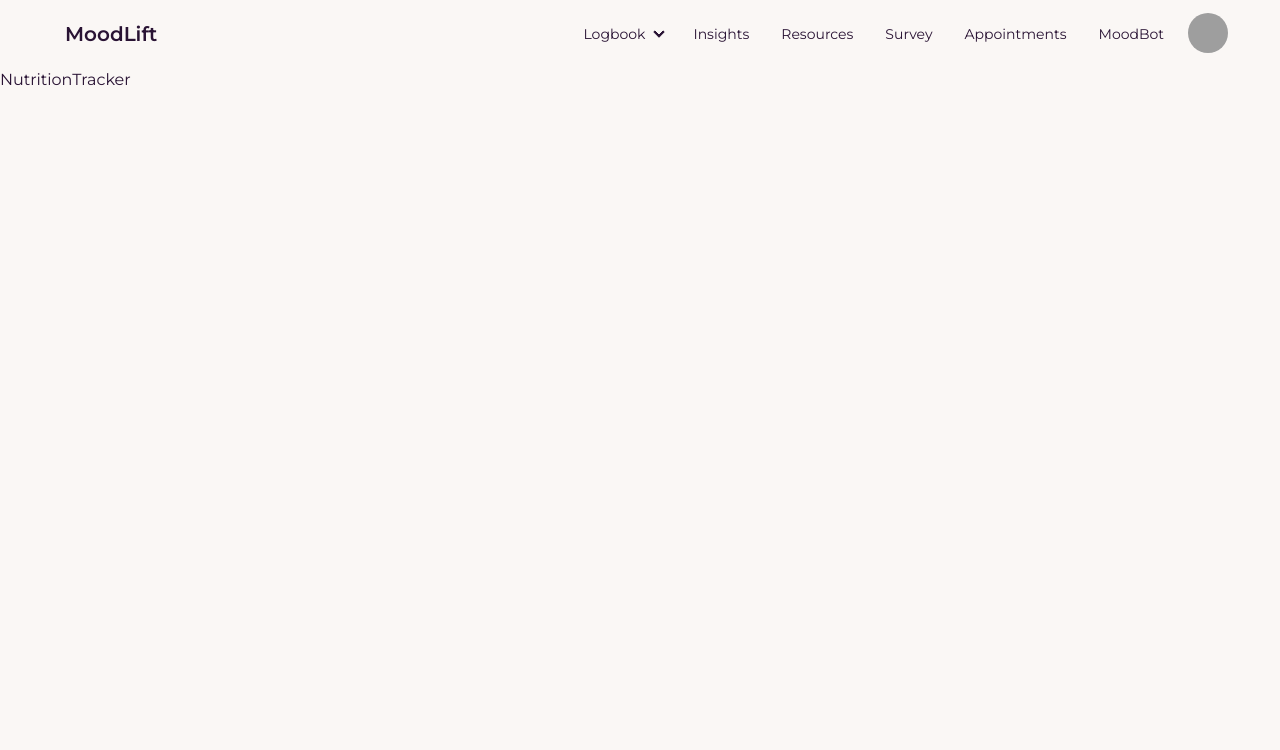
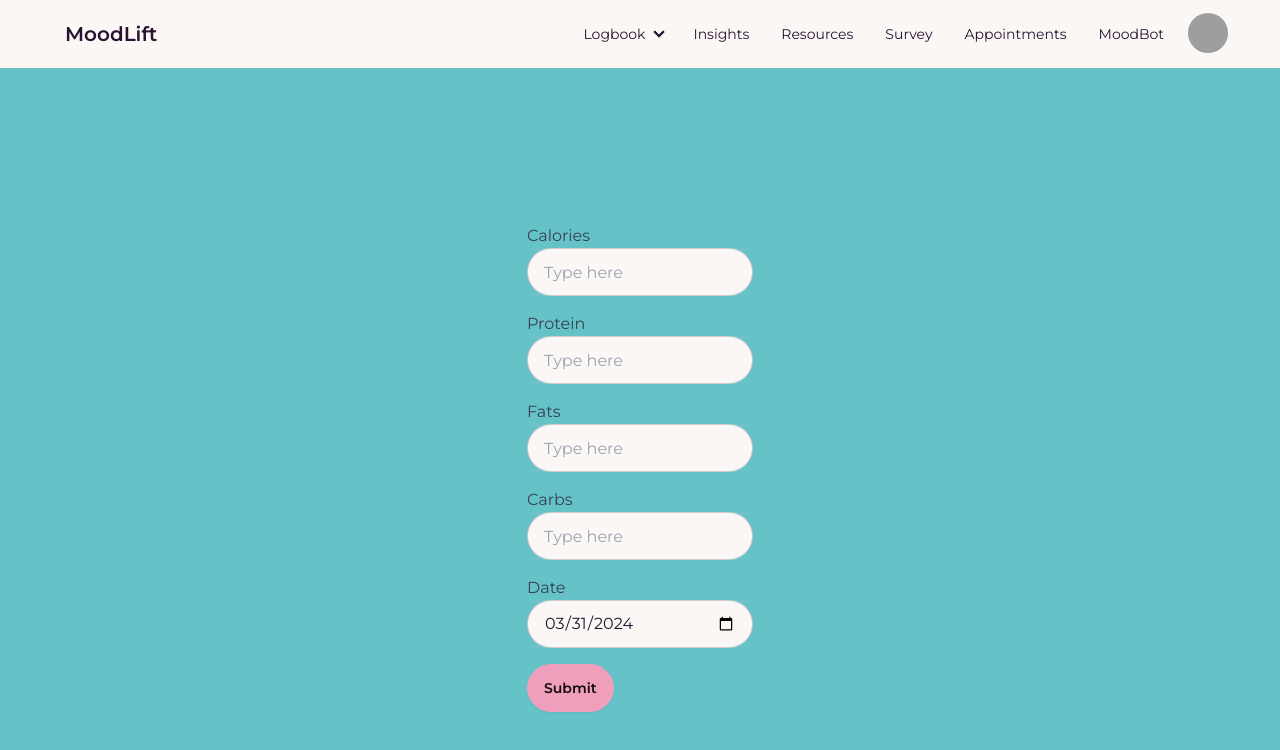
Before and after one commit to abdullahz34/MoodLift, a Next.js app: page /logbook/nutritionTracker in a window 1280 px wide. Shown: the top 750 px of the page. Built offline with nearby package versions, Linux system fonts and the light colour scheme; grey boxes are pictures that could not be loaded.

Commit message:
feat: created basic frontend

```diff
--- a/src/app/api/logging/route.js
+++ b/src/app/api/logging/route.js
@@ -3,10 +3,17 @@ import connect from "../../../../db";
 import { Logbook } from "../../../../models/logbookSchema";
 
 export const GET = async (request) => {
-    try {
-        await connect();
-        return NextResponse.json("Logbook fetched successfully", { status: 200 });
-    } catch (error) {
-        return NextResponse.error("Error in fetching logbook" + error, { status: 500 });
-    }
+  try {
+    await connect();
+
+    const logbooks = await Logbook.find(); // Fetch all logbooks
+
+    return NextResponse.json(logbooks, { status: 200 }); // Return the fetched logbooks
+  } catch (error) {
+    console.error("Error in fetching logbook:", error); // Log detailed error message
+
+    const errorMessage =
+      error.message || "An error occurred while fetching logbooks"; // Provide a generic error message if needed
+    return NextResponse.json({ error: errorMessage }, { status: 500 }); // Return a JSON response with the error message
+  }
 };
--- a/src/app/logbook/nutritionTracker/page.tsx
+++ b/src/app/logbook/nutritionTracker/page.tsx
@@ -1,8 +1,68 @@
-import React from 'react'
+'use client'
+import React, { useState } from 'react'
+
+async function getData() {
+  const response = await fetch('http://localhost:3000/api/logging', {cache: "no-store"});
+  if (!response.ok) {
+    throw new Error('Response for the logging API call failed! (nutrition)');
+  }
+  return response.json()
+}
+
+const username = "testuser"
+
 
 const NutritionTracker = () => {
+  const [submitted, setSubmitted] = useState(false);
+  const [date, setDate] = useState(getFormattedCurrentDate());
+
+  const handleSubmit = (event) => {
+    event.preventDefault();
+    setSubmitted(true);
+    setTimeout(() => setSubmitted(false), 3000); // Hide the message after 3 seconds
+    // Here you can add your logic to send the form data to the server
+  }
+
+  function getFormattedCurrentDate() {
+    const today = new Date();
+    const year = today.getFullYear();
+    const month = String(today.getMonth() + 1).padStart(2, '0'); // Adding 1 to month because it's zero-based
+    const day = String(today.getDate()).padStart(2, '0');
+    return `${year}-${month}-${day}`;
+  }
+
   return (
-    <div>NutritionTracker</div>
+    <div className="flex flex-col items-center justify-center min-h-screen bg-primary">
+      {submitted && (
+        <div role="alert" className="alert alert-success fixed top-0 left-0 right-0 flex items-center justify-center mt-4 p-2 text-sm max-w-xs mx-auto">
+          <svg xmlns="http://www.w3.org/2000/svg" className="stroke-current shrink-0 h-4 w-4 mr-2" fill="none" viewBox="0 0 24 24"><path strokeLinecap="round" strokeLinejoin="round" strokeWidth="2" d="M9 12l2 2 4-4m6 2a9 9 0 11-18 0 9 9 0 0118 0z" /></svg>
+          <span>Your nutrition has been successfully tracked for this day!</span>
+        </div>
+      )}
+      <form onSubmit={handleSubmit} className="space-y-4">
+        <div>
+          <label className="block text-gray-700">Calories</label>
+          <input type="number" placeholder="Type here" className="input input-bordered w-full max-w-xs" required/>
+        </div>
+        <div>
+          <label className="block text-gray-700">Protein</label>
+          <input type="number" placeholder="Type here" className="input input-bordered w-full max-w-xs" required/>
+        </div>
+        <div>
+          <label className="block text-gray-700">Fats</label>
+          <input type="number" placeholder="Type here" className="input input-bordered w-full max-w-xs" required/>
+        </div>
+        <div>
+          <label className="block text-gray-700">Carbs</label>
+          <input type="number" placeholder="Type here" className="input input-bordered w-full max-w-xs" required/>
+        </div>
+        <div>
+          <label className="block text-gray-700">Date</label>
+          <input type="date" value={date} onChange={(e) => setDate(e.target.value)} className="input input-bordered w-full max-w-xs" />
+        </div>
+        <button type="submit" className="btn btn-secondary">Submit</button>
+      </form>
+    </div>
   )
 }
 
```
